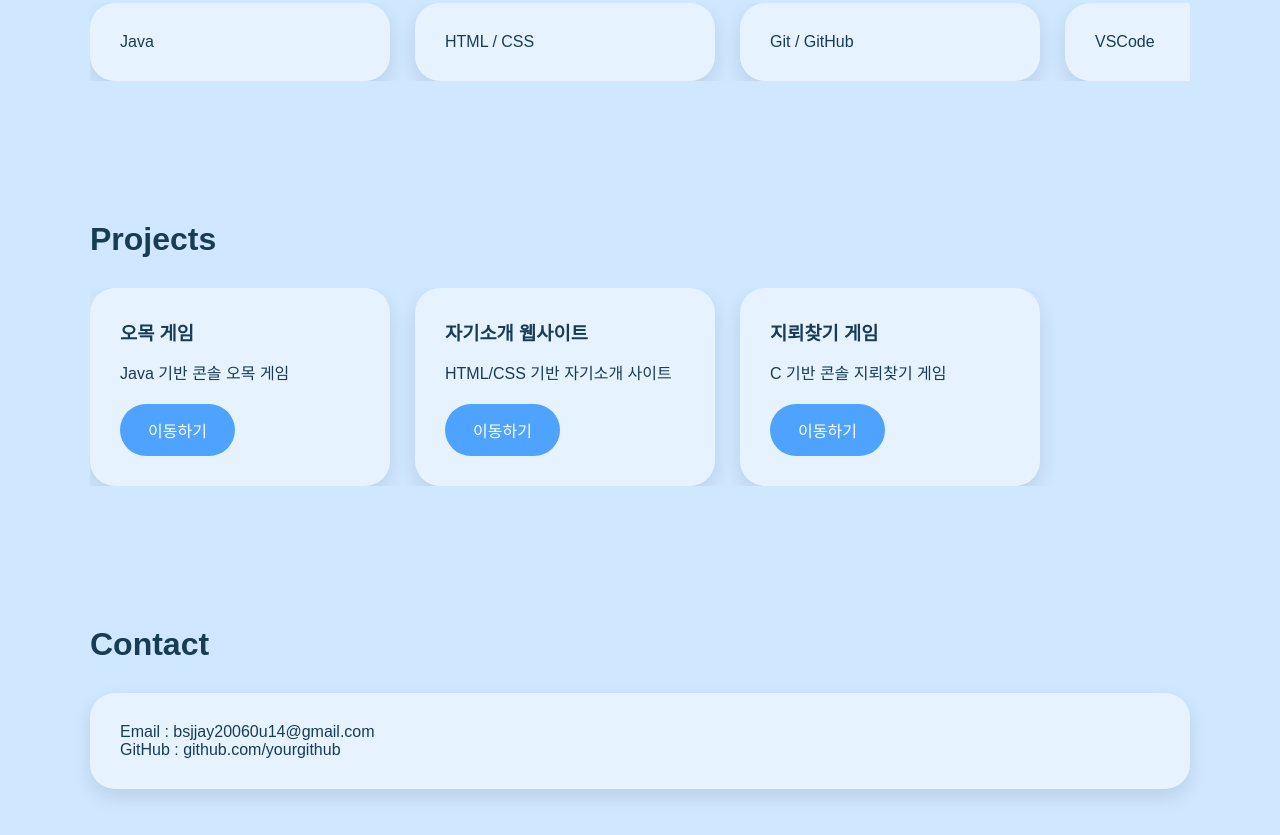
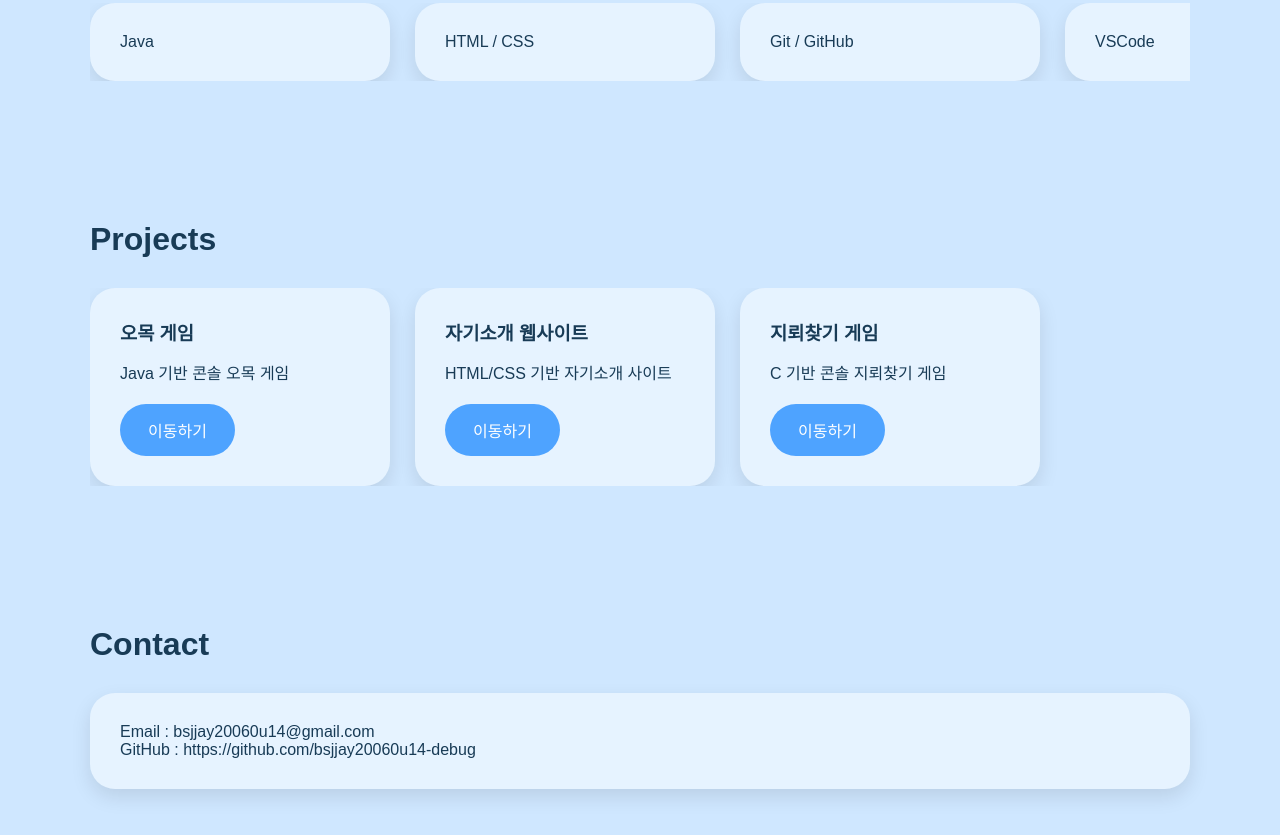
Before and after one commit to bsjjay20060u14-debug/Portfolio, a plain HTML site: page index.html in a window 1280 px wide. Shown: the part 1671-2506 px from the top of the page. Drawn offline with Linux system fonts and the light colour scheme.

Commit message:
깃허브 주소 설정

```diff
--- a/index.html
+++ b/index.html
@@ -115,7 +115,7 @@
 
             <div class="card">
                 <p>Email : bsjjay20060u14@gmail.com</p>
-                <p>GitHub : github.com/yourgithub</p>
+                <p>GitHub : https://github.com/bsjjay20060u14-debug</p>
             </div>
         </section>
 
```
